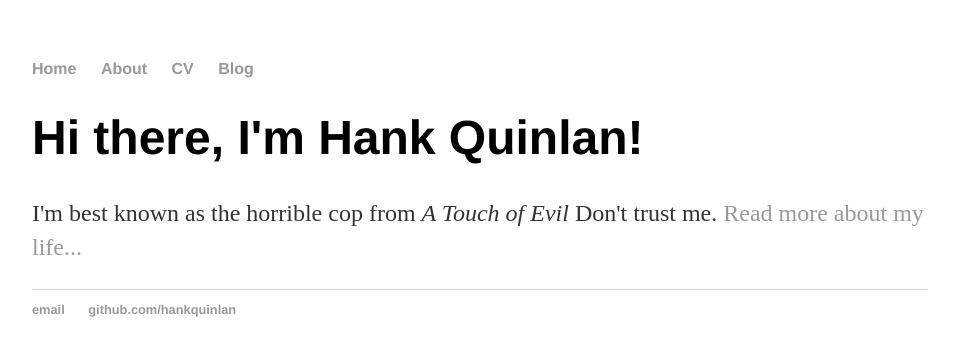
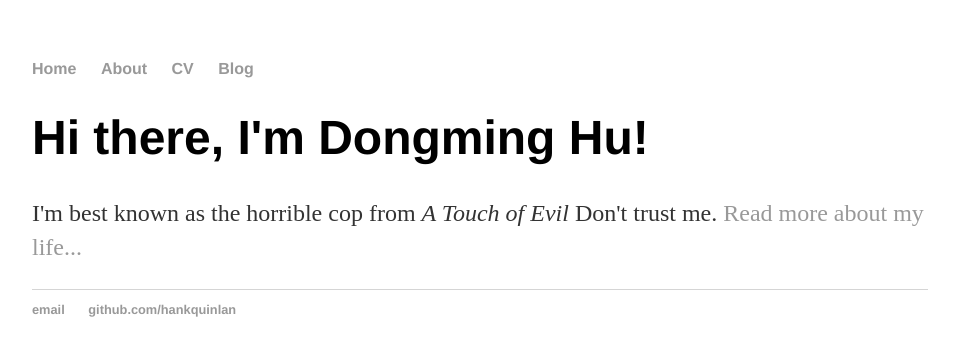
Before and after one commit to HuMuYao/hdmmY.github.io, a Jekyll site: the page built from index.html, in a window 1280 px wide. Shown: the top 356 px of the page, without its empty margins (160-1115 px from the left). Built offline with Jekyll 4.4.1, drawn with Linux system fonts in a browser that asks for light colours.

Commit message:
Update index.html

```diff
--- a/index.html
+++ b/index.html
@@ -3,6 +3,6 @@ layout: default
 title: Dongming Hu, Horrible Cop
 ---
 <div class="blurb">
-	<h1>Hi there, I'm Hank Quinlan!</h1>
+	<h1>Hi there, I'm Dongming Hu!</h1>
 	<p>I'm best known as the horrible cop from <em>A Touch of Evil</em> Don't trust me. <a href="/about">Read more about my life...</a></p>
 </div><!-- /.blurb -->
```
